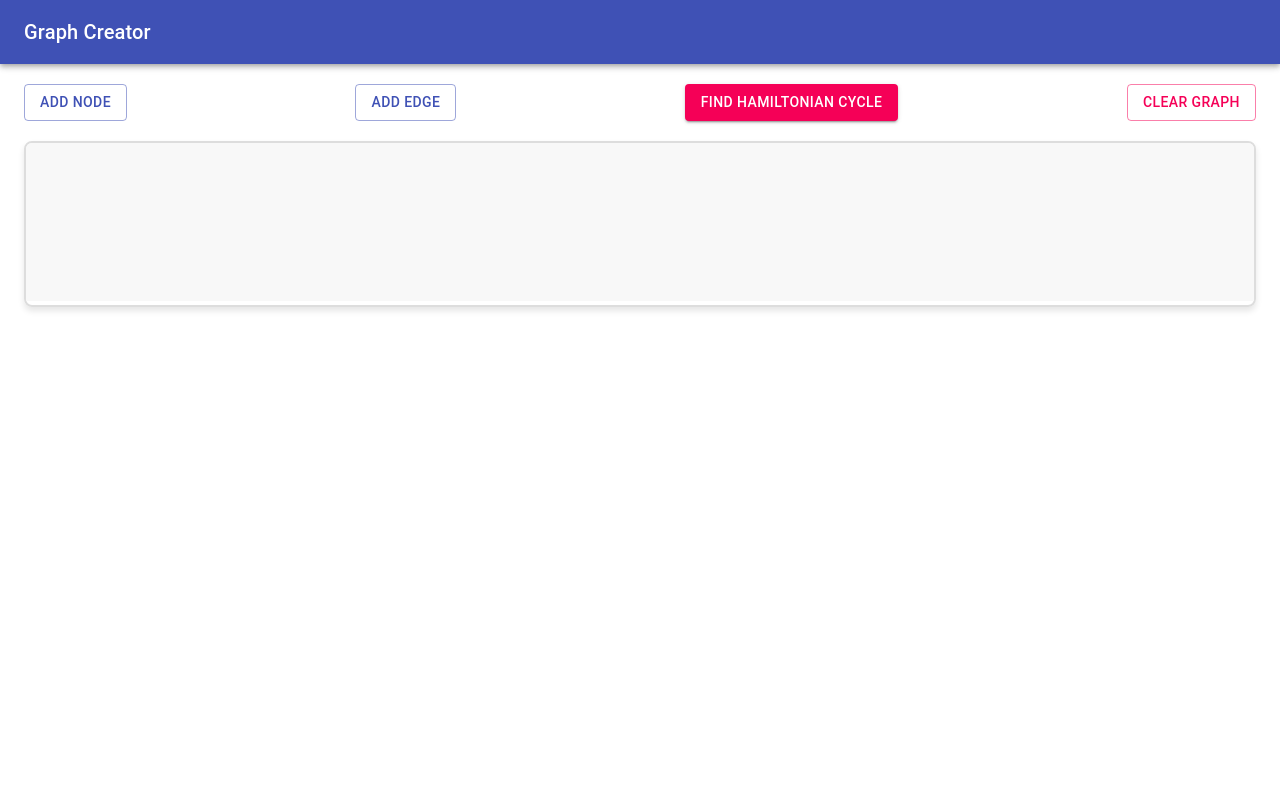
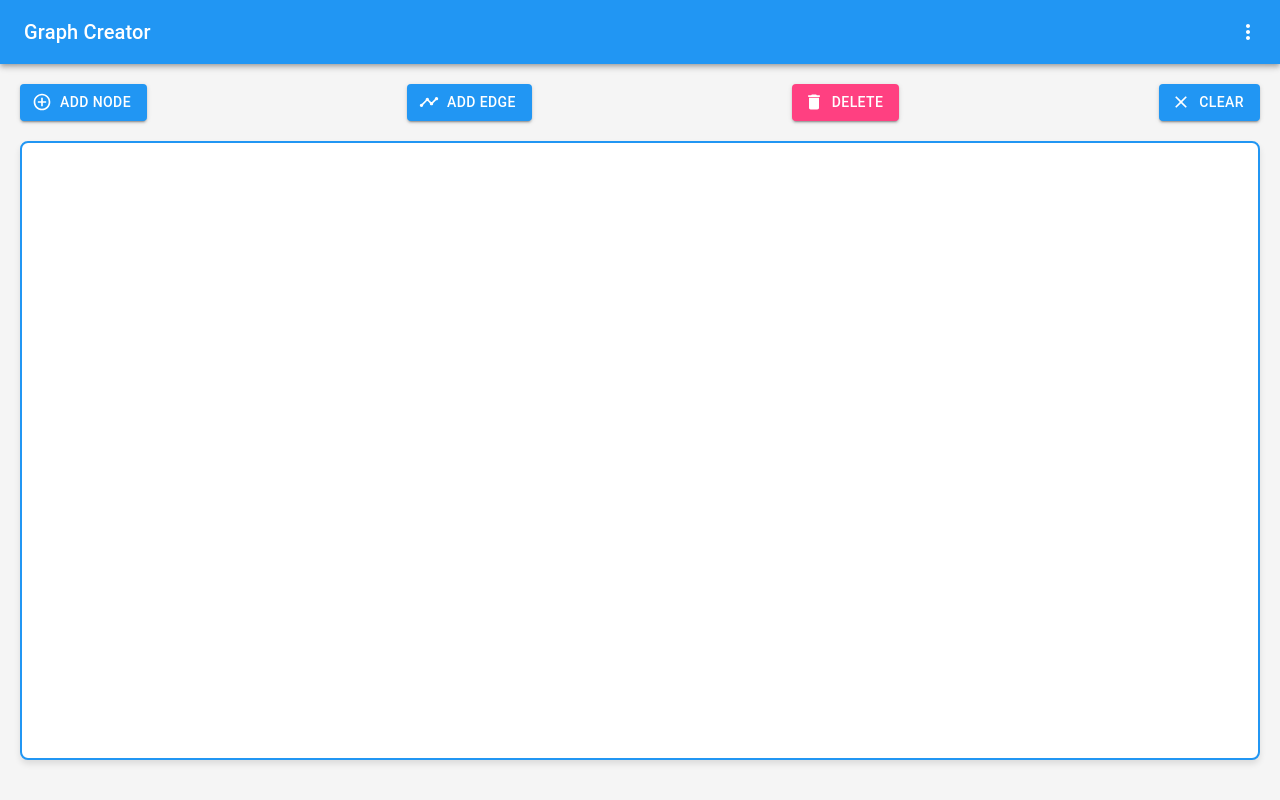
Before and after one commit to vishwajeet075/daa_frontend, a React (Create React App) app: page / in a window 1280 px wide. Built offline with nearby package versions, Linux system fonts and the light colour scheme.

Commit message:
added some more functionality

```diff
--- a/package.json
+++ b/package.json
@@ -6,11 +6,13 @@
     "@chakra-ui/react": "^2.10.3",
     "@emotion/react": "^11.13.3",
     "@emotion/styled": "^11.13.0",
+    "@mui/icons-material": "^6.1.4",
     "@mui/material": "^6.1.4",
     "@testing-library/jest-dom": "^5.17.0",
     "@testing-library/react": "^13.4.0",
     "@testing-library/user-event": "^13.5.0",
     "axios": "^1.7.7",
+    "jspdf": "^2.5.2",
     "react": "^18.3.1",
     "react-dom": "^18.3.1",
     "react-force-graph": "^1.44.6",
--- a/src/components/GraphCreator.js
+++ b/src/components/GraphCreator.js
@@ -1,36 +1,83 @@
-import React, { useState, useRef, useEffect, useCallback } from 'react';
-import styled from 'styled-components';
-import { Button, AppBar, Toolbar, Typography, Container, Box } from '@mui/material';
-import { createTheme, ThemeProvider } from '@mui/material/styles';
+import React, { useState, useRef, useEffect, useCallback } from "react";
+import styled from "styled-components";
+import {
+  Button,
+  AppBar,
+  Toolbar,
+  Typography,
+  IconButton,
+  Menu,
+  MenuItem,
+} from "@mui/material";
+import { createTheme, ThemeProvider } from "@mui/material/styles";
+import DeleteIcon from "@mui/icons-material/Delete";
+import AddCircleOutlineIcon from "@mui/icons-material/AddCircleOutline";
+import TimelineIcon from "@mui/icons-material/Timeline";
+import ClearIcon from "@mui/icons-material/Clear";
+import MoreVertIcon from "@mui/icons-material/MoreVert";
+import { jsPDF } from "jspdf";
 
 const theme = createTheme({
   palette: {
     primary: {
-      main: '#3f51b5',
+      main: "#2196f3",
     },
     secondary: {
-      main: '#f50057',
+      main: "#ff4081",
+    },
+    background: {
+      default: "#f5f5f5",
     },
   },
 });
 
-const StyledContainer = styled(Container)`
-  padding: 20px;
-  max-width: 100% !important;
+const AppContainer = styled.div`
+  display: flex;
+  flex-direction: column;
+  height: 100vh;
+  background-color: ${theme.palette.background.default};
 `;
 
-const CanvasContainer = styled(Box)`
-  border: 2px solid #ddd;
+const StyledAppBar = styled(AppBar)`
+  background-color: ${theme.palette.primary.main};
+`;
+
+const Content = styled.div`
+  flex-grow: 1;
+  display: flex;
+  flex-direction: column;
+  padding: 20px;
+  overflow-y: auto;
+`;
+
+const CanvasContainer = styled.div`
+  flex-grow: 1;
+  position: relative;
+  border: 2px solid ${theme.palette.primary.main};
   border-radius: 8px;
   overflow: hidden;
   box-shadow: 0 4px 6px rgba(0, 0, 0, 0.1);
-  margin-top: 20px;
+  background-color: #ffffff;
+  margin-bottom: 20px;
 `;
 
 const StyledCanvas = styled.canvas`
-  background: #f8f8f8;
   width: 100%;
-  height: auto;
+  height: 100%;
+`;
+
+const ControlsContainer = styled.div`
+  display: flex;
+  justify-content: space-between;
+  flex-wrap: wrap;
+  gap: 10px;
+  margin-bottom: 20px;
+`;
+
+const CyclePathText = styled(Typography)`
+  margin-top: 10px;
+  font-weight: bold;
+  text-align: center;
 `;
 
 const GraphCreator = () => {
@@ -39,22 +86,49 @@ const GraphCreator = () => {
   const [selectedTool, setSelectedTool] = useState(null);
   const [edgeStart, setEdgeStart] = useState(null);
   const [hamiltonCycle, setHamiltonCycle] = useState([]);
+  const [selectedElement, setSelectedElement] = useState(null);
+  const [cyclePathText, setCyclePathText] = useState("");
+  const [anchorEl, setAnchorEl] = useState(null);
   const canvasRef = useRef(null);
 
-  const NODE_RADIUS = 25;
-  const ALPHABET = 'ABCDEFGHIJKLMNOPQRSTUVWXYZ';
+  const NODE_RADIUS = 20;
+  const ALPHABET = "ABCDEFGHIJKLMNOPQRSTUVWXYZ";
   const NODE_COLORS = [
-    '#FF6B6B', '#4ECDC4', '#45B7D1', '#FFA07A', '#98D8C8',
-    '#F7DC6F', '#BB8FCE', '#82E0AA', '#F1948A', '#85C1E9'
+    "#FF6B6B", "#4ECDC4", "#45B7D1", "#FFA07A", "#98D8C8",
+    "#F7DC6F", "#BB8FCE", "#82E0AA", "#F1948A", "#85C1E9",
   ];
+
+  const isEdgeInCycle = useCallback(
+    (edge) => {
+      if (hamiltonCycle.length < 2) return false;
+      for (let i = 0; i < hamiltonCycle.length - 1; i++) {
+        if (
+          (hamiltonCycle[i] === edge[0] && hamiltonCycle[i + 1] === edge[1]) ||
+          (hamiltonCycle[i] === edge[1] && hamiltonCycle[i + 1] === edge[0])
+        ) {
+          return true;
+        }
+      }
+      if (
+        (hamiltonCycle[hamiltonCycle.length - 1] === edge[0] &&
+          hamiltonCycle[0] === edge[1]) ||
+        (hamiltonCycle[hamiltonCycle.length - 1] === edge[1] &&
+          hamiltonCycle[0] === edge[0])
+      ) {
+        return true;
+      }
+      return false;
+    },
+    [hamiltonCycle]
+  );
 
   const drawGraph = useCallback(() => {
     const canvas = canvasRef.current;
-    const ctx = canvas.getContext('2d');
+    const ctx = canvas.getContext("2d");
     ctx.clearRect(0, 0, canvas.width, canvas.height);
 
     // Draw edges
-    edges.forEach(edge => {
+    edges.forEach((edge, index) => {
       const start = nodes[edge[0]];
       const end = nodes[edge[1]];
 
@@ -63,9 +137,36 @@ const GraphCreator = () => {
       ctx.lineTo(end.x, end.y);
 
       const isInHamiltonCycle = isEdgeInCycle(edge);
-      ctx.strokeStyle = isInHamiltonCycle ? '#4CAF50' : '#999';
+      ctx.strokeStyle = isInHamiltonCycle ? "#4CAF50" : "#999";
       ctx.lineWidth = isInHamiltonCycle ? 3 : 2;
       ctx.stroke();
+
+      // Draw arrow for direction
+      if (isInHamiltonCycle) {
+        const angle = Math.atan2(end.y - start.y, end.x - start.x);
+        ctx.save();
+        ctx.translate(end.x, end.y);
+        ctx.rotate(angle);
+        ctx.beginPath();
+        ctx.moveTo(0, 0);
+        ctx.lineTo(-10, -5);
+        ctx.lineTo(-10, 5);
+        ctx.fillStyle = "#4CAF50";
+        ctx.fill();
+        ctx.restore();
+      }
+
+      // Draw edge label
+      const midX = (start.x + end.x) / 2;
+      const midY = (start.y + end.y) / 2;
+      ctx.fillStyle =
+        selectedElement &&
+        selectedElement.type === "edge" &&
+        selectedElement.index === index
+          ? "red"
+          : "#666";
+      ctx.font = "12px Arial";
+      ctx.fillText(`${ALPHABET[edge[0]]}${ALPHABET[edge[1]]}`, midX, midY);
     });
 
     // Draw nodes
@@ -76,53 +177,48 @@ const GraphCreator = () => {
       ctx.fillStyle = NODE_COLORS[index % NODE_COLORS.length];
       ctx.fill();
 
-      ctx.strokeStyle = hamiltonCycle.includes(index) ? '#4CAF50' : '#333';
+      ctx.strokeStyle = hamiltonCycle.includes(index) ? "#4CAF50" : "#333";
       ctx.lineWidth = 2;
       ctx.stroke();
 
-      ctx.fillStyle = '#fff';
-      ctx.font = 'bold 16px Arial';
-      ctx.textAlign = 'center';
-      ctx.textBaseline = 'middle';
+      ctx.fillStyle = "#fff";
+      ctx.font = "bold 16px Arial";
+      ctx.textAlign = "center";
+      ctx.textBaseline = "middle";
       ctx.fillText(ALPHABET[index], node.x, node.y);
+
+      // Highlight selected node
+      if (
+        selectedElement &&
+        selectedElement.type === "node" &&
+        selectedElement.index === index
+      ) {
+        ctx.beginPath();
+        ctx.arc(node.x, node.y, NODE_RADIUS + 5, 0, 2 * Math.PI);
+        ctx.strokeStyle = "red";
+        ctx.lineWidth = 2;
+        ctx.stroke();
+      }
     });
-  }, [nodes, edges, hamiltonCycle]);
+    // eslint-disable-next-line
+  }, [nodes, edges, hamiltonCycle, selectedElement, isEdgeInCycle]);
 
   useEffect(() => {
     drawGraph();
   }, [drawGraph]);
-
-  const isEdgeInCycle = (edge) => {
-    if (hamiltonCycle.length < 2) return false;
-    for (let i = 0; i < hamiltonCycle.length - 1; i++) {
-      if (
-        (hamiltonCycle[i] === edge[0] && hamiltonCycle[i + 1] === edge[1]) ||
-        (hamiltonCycle[i] === edge[1] && hamiltonCycle[i + 1] === edge[0])
-      ) {
-        return true;
-      }
-    }
-    if (
-      (hamiltonCycle[hamiltonCycle.length - 1] === edge[0] && hamiltonCycle[0] === edge[1]) ||
-      (hamiltonCycle[hamiltonCycle.length - 1] === edge[1] && hamiltonCycle[0] === edge[0])
-    ) {
-      return true;
-    }
-    return false;
-  };
 
   const handleCanvasClick = (e) => {
     const rect = canvasRef.current.getBoundingClientRect();
     const x = (e.clientX - rect.left) * (canvasRef.current.width / rect.width);
     const y = (e.clientY - rect.top) * (canvasRef.current.height / rect.height);
 
-    const clickedNodeIndex = nodes.findIndex(node =>
-      Math.hypot(node.x - x, node.y - y) < NODE_RADIUS
+    const clickedNodeIndex = nodes.findIndex(
+      (node) => Math.hypot(node.x - x, node.y - y) < NODE_RADIUS
     );
 
-    if (selectedTool === 'node' && clickedNodeIndex === -1) {
+    if (selectedTool === "node" && clickedNodeIndex === -1) {
       setNodes([...nodes, { x, y }]);
-    } else if (selectedTool === 'edge') {
+    } else if (selectedTool === "edge") {
       if (clickedNodeIndex !== -1) {
         if (edgeStart === null) {
           setEdgeStart(clickedNodeIndex);
@@ -131,122 +227,155 @@ const GraphCreator = () => {
           setEdgeStart(null);
         }
       }
+    } else {
+      if (clickedNodeIndex !== -1) {
+        setSelectedElement({ type: "node", index: clickedNodeIndex });
+      } else {
+        const clickedEdgeIndex = edges.findIndex((edge) => {
+          const start = nodes[edge[0]];
+          const end = nodes[edge[1]];
+          const d = distToSegment({ x, y }, start, end);
+          return d < 10; // Adjust this value to change edge selection sensitivity
+        });
+        if (clickedEdgeIndex !== -1) {
+          setSelectedElement({ type: "edge", index: clickedEdgeIndex });
+        } else {
+          setSelectedElement(null);
+        }
+      }
     }
   };
 
-  const findHamiltonianCycle = async () => {
-    try {
-      const response = await fetch('https://daa-backend.onrender.com/find-hamilton', {
-        method: 'POST',
-        headers: {
-          'Content-Type': 'application/json',
-        },
-        body: JSON.stringify({
-          nodes: nodes.map((_, index) => ALPHABET[index]),
-          links: edges.map(edge => ({
-            from: ALPHABET[edge[0]],
-            to: ALPHABET[edge[1]]
-          }))
-        }),
-      });
+  const distToSegment = (p, v, w) => {
+    const l2 = (v.x - w.x) ** 2 + (v.y - w.y) ** 2;
+    if (l2 === 0) return Math.hypot(p.x - v.x, p.y - v.y);
+    let t = ((p.x - v.x) * (w.x - v.x) + (p.y - v.y) * (w.y - v.y)) / l2;
+    t = Math.max(0, Math.min(1, t));
+    return Math.hypot(
+      p.x - (v.x + t * (w.x - v.x)),
+      p.y - (v.y + t * (w.y - v.y))
+    );
+  };
 
-      if (!response.ok) {
-        throw new Error(`HTTP error! status: ${response.status}`);
-      }
+  const deleteElement = () => {
+    if (!selectedElement) return;
 
-      const data = await response.json();
-
-      if (data.cycle) {
-        const cycleIndices = data.cycle.map(node => ALPHABET.indexOf(node));
-        setHamiltonCycle(cycleIndices);
-        alert('Hamiltonian cycle found!');
-      } else {
-        alert(data.message || 'No Hamiltonian cycle found in this graph');
-        setHamiltonCycle([]);
-      }
-    } catch (error) {
-      console.error('Error finding Hamiltonian cycle:', error);
-      alert('Error communicating with the server');
+    if (selectedElement.type === "node") {
+      const nodeIndex = selectedElement.index;
+      setNodes(nodes.filter((_, index) => index !== nodeIndex));
+      setEdges(
+        edges
+          .filter((edge) => edge[0] !== nodeIndex && edge[1] !== nodeIndex)
+          .map((edge) =>
+            edge.map((i) => (i > nodeIndex ? i - 1 : i)) // Adjust remaining edges
+          )
+      );
+      setSelectedElement(null);
+    } else if (selectedElement.type === "edge") {
+      const edgeIndex = selectedElement.index;
+      setEdges(edges.filter((_, index) => index !== edgeIndex));
+      setSelectedElement(null);
     }
   };
 
-  const clearGraph = () => {
-    setNodes([]);
-    setEdges([]);
-    setEdgeStart(null);
-    setHamiltonCycle([]);
-    setSelectedTool(null);
+  const handleMenuOpen = (e) => {
+    setAnchorEl(e.currentTarget);
   };
 
-  useEffect(() => {
-    const resizeCanvas = () => {
-      const canvas = canvasRef.current;
-      const container = canvas.parentElement;
-      canvas.width = container.clientWidth;
-      canvas.height = container.clientHeight;
-      drawGraph();
+  const handleMenuClose = () => {
+    setAnchorEl(null);
   };
 
-    window.addEventListener('resize', resizeCanvas);
-    resizeCanvas();
-
-    return () => window.removeEventListener('resize', resizeCanvas);
-  }, [drawGraph]);
+  const handleDownloadPDF = () => {
+    const doc = new jsPDF();
+    const canvas = canvasRef.current;
+    const imgData = canvas.toDataURL("image/jpeg", 1.0);
+    doc.addImage(imgData, "JPEG", 10, 10, 180, 160);
+    doc.save("graph.pdf");
+  };
 
   return (
     <ThemeProvider theme={theme}>
-      <AppBar position="static">
+      <AppContainer>
+        <StyledAppBar position="static">
           <Toolbar>
-          <Typography variant="h6">
+            <Typography variant="h6" component="div" sx={{ flexGrow: 1 }}>
               Graph Creator
             </Typography>
+            <IconButton
+              edge="end"
+              color="inherit"
+              aria-label="menu"
+              onClick={handleMenuOpen}
+            >
+              <MoreVertIcon />
+            </IconButton>
+            <Menu
+              anchorEl={anchorEl}
+              open={Boolean(anchorEl)}
+              onClose={handleMenuClose}
+            >
+              <MenuItem onClick={handleDownloadPDF}>Download as PDF</MenuItem>
+            </Menu>
           </Toolbar>
-      </AppBar>
-      <StyledContainer>
-        <Box display="flex" flexWrap="wrap" justifyContent="space-between" mb={2}>
+        </StyledAppBar>
+        <Content>
+          <ControlsContainer>
             <Button
-            variant={selectedTool === 'node' ? 'contained' : 'outlined'}
-            color="primary"
-            onClick={() => {
-              setSelectedTool('node');
-              setEdgeStart(null);
-            }}
+              variant="contained"
+              color={selectedTool === "node" ? "secondary" : "primary"}
+              startIcon={<AddCircleOutlineIcon />}
+              onClick={() =>
+                setSelectedTool(selectedTool === "node" ? null : "node")
+              }
             >
               Add Node
             </Button>
             <Button
-            variant={selectedTool === 'edge' ? 'contained' : 'outlined'}
-            color="primary"
-            onClick={() => {
-              setSelectedTool('edge');
-              setEdgeStart(null);
-            }}
+              variant="contained"
+              color={selectedTool === "edge" ? "secondary" : "primary"}
+              startIcon={<TimelineIcon />}
+              onClick={() =>
+                setSelectedTool(selectedTool === "edge" ? null : "edge")
+              }
             >
               Add Edge
             </Button>
             <Button
               variant="contained"
               color="secondary"
-            onClick={findHamiltonianCycle}
+              startIcon={<DeleteIcon />}
+              onClick={deleteElement}
             >
-            Find Hamiltonian Cycle
+              Delete
             </Button>
             <Button
-            variant="outlined"
-            color="secondary"
-            onClick={clearGraph}
+              variant="contained"
+              color="primary"
+              startIcon={<ClearIcon />}
+              onClick={() => {
+                setNodes([]);
+                setEdges([]);
+                setHamiltonCycle([]);
+                setCyclePathText("");
+              }}
             >
-            Clear Graph
+              Clear
             </Button>
-        </Box>
-
+          </ControlsContainer>
           <CanvasContainer>
             <StyledCanvas
               ref={canvasRef}
+              width={800}
+              height={600}
               onClick={handleCanvasClick}
             />
           </CanvasContainer>
-      </StyledContainer>
+          {cyclePathText && (
+            <CyclePathText variant="body1">{cyclePathText}</CyclePathText>
+          )}
+        </Content>
+      </AppContainer>
     </ThemeProvider>
   );
 };
```
Also changed, not shown: 1 other file (tests, documents, lock files or other folders). Lines whose indentation alone changed are shown as unchanged.
